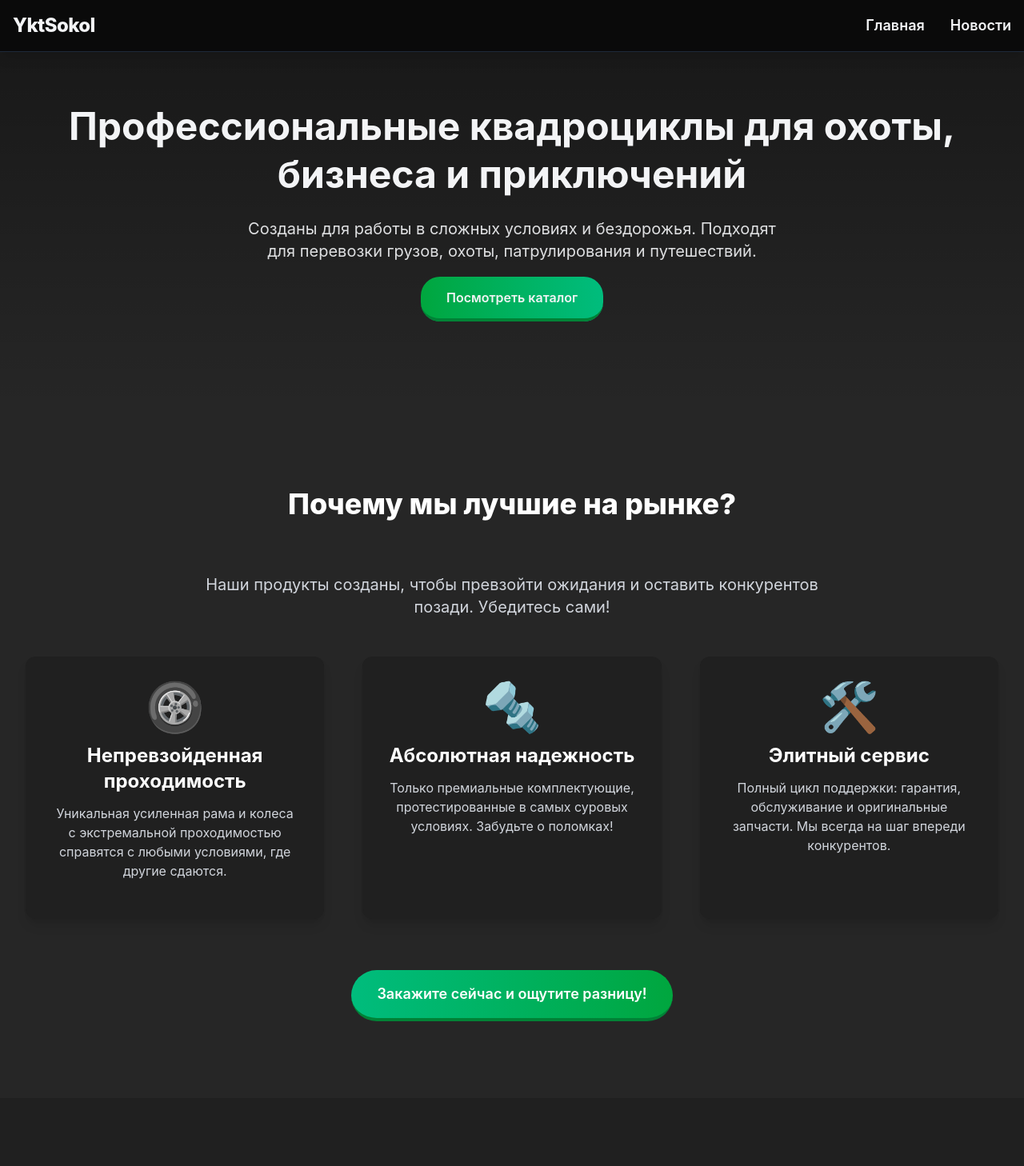
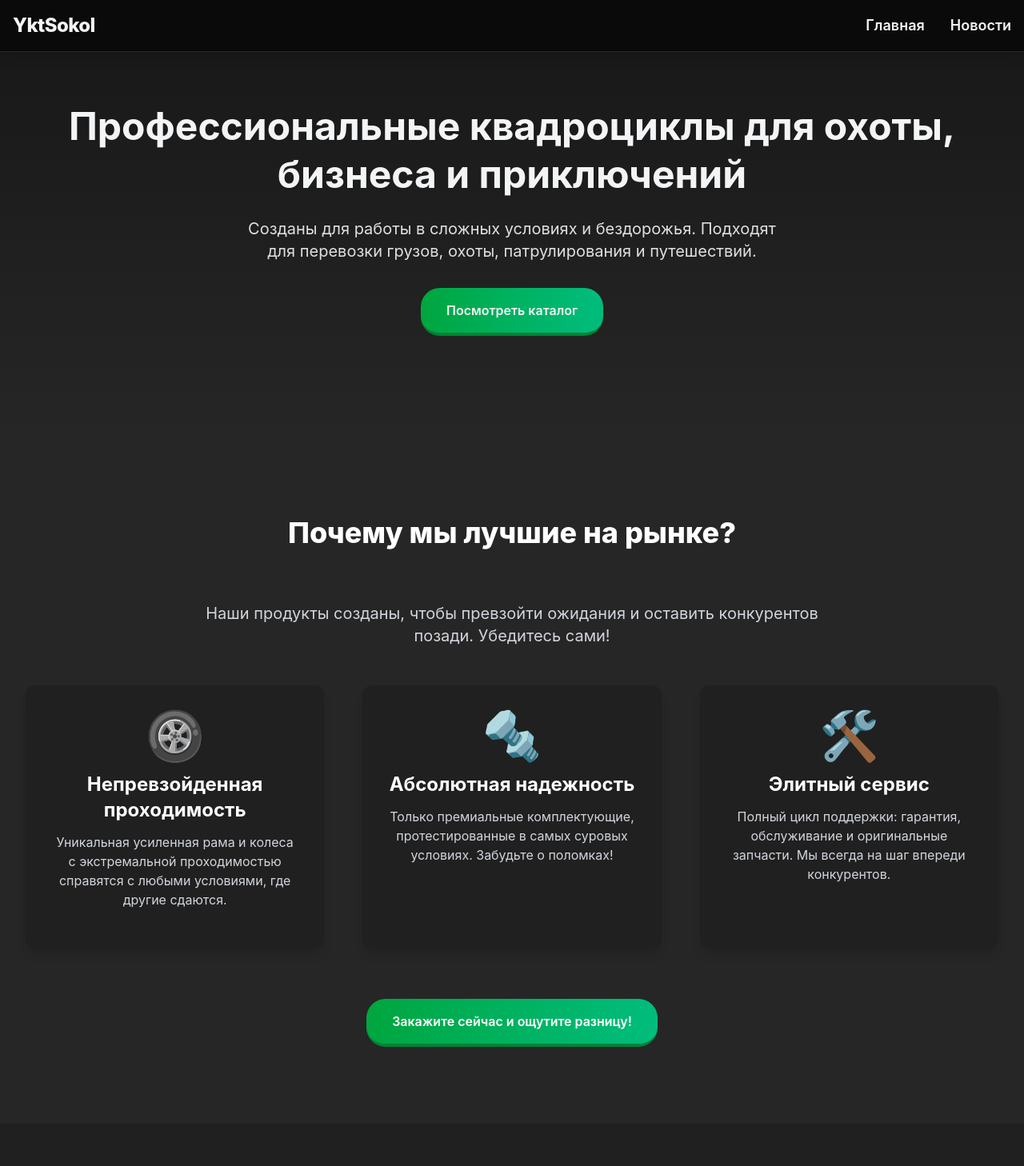
Before and after one commit to ShiruiChan/ykt-sokol, a React (Vite) app: page / in a window 1280 px wide. Shown: the top 1458 px of the page at 80% size. Built offline with nearby package versions, Linux system fonts and the light colour scheme.

Commit message:
улучшена таблица на страницах модели

```diff
--- a/src/components/Features.tsx
+++ b/src/components/Features.tsx
@@ -12,6 +12,13 @@ export default function Features() {
     window.addEventListener('resize', checkMobile);
     return () => window.removeEventListener('resize', checkMobile);
   }, []);
+
+	const scrollToCatalog = () => {
+    const catalogSection = document.getElementById('catalog');
+    if (catalogSection) {
+      catalogSection.scrollIntoView({ behavior: 'smooth' });
+    }
+  };
 
   return (
     <section className="bg-neutral-800 text-white py-16 sm:py-24">
@@ -59,12 +66,12 @@ export default function Features() {
 					</div>
 				</div>
 				<div className="text-center mt-12 sm:mt-16">
-					<a
-						href="#catalog"
-						className="inline-block bg-gradient-to-r from-emerald-500 to-green-600 border-b-4 border-green-700 text-white font-semibold px-6 sm:px-8 py-3 sm:py-4 rounded-full hover:bg-green-500 transition-colors duration-300 text-base sm:text-lg"
+					<button
+						onClick={scrollToCatalog}
+						className="sm:px-8 sm:py-4 bg-gradient-to-r from-green-600 to-emerald-500 border-b-4 border-green-700 px-6 py-3 rounded-3xl font-semibold hover:bg-green-500 transition-colors"
 					>
 						Закажите сейчас и ощутите разницу!
-					</a>
+					</button>
 				</div>
 			</div>
     </section>
--- a/src/components/Hero.tsx
+++ b/src/components/Hero.tsx
@@ -1,4 +1,11 @@
 export default function Hero() {
+  const scrollToCatalog = () => {
+    const catalogSection = document.getElementById('catalog');
+    if (catalogSection) {
+      catalogSection.scrollIntoView({ behavior: 'smooth' });
+    }
+  };
+
   return (
     <section className="bg-neutral-800 text-gray-100 py-24 sm:py-32 text-center relative overflow-hidden">
       <div className="container mx-auto px-4 z-10 relative">
@@ -8,7 +15,12 @@ export default function Hero() {
         <p className="text-lg md:text-xl max-w-2xl mx-auto mb-8 opacity-90">
           Созданы для работы в сложных условиях и бездорожья. Подходят для перевозки грузов, охоты, патрулирования и путешествий.
         </p>
-        <a href="#catalog" className="sm:px-8 sm:py-4 bg-gradient-to-r from-green-600 to-emerald-500 border-b-4 border-green-700 px-6 py-3 rounded-3xl font-semibold hover:bg-green-500 transition-colors">Посмотреть каталог</a>
+        <button
+          onClick={scrollToCatalog}
+          className="sm:px-8 sm:py-4 bg-gradient-to-r from-green-600 to-emerald-500 border-b-4 border-green-700 px-6 py-3 rounded-3xl font-semibold hover:bg-green-500 transition-colors"
+        >
+          Посмотреть каталог
+        </button>
       </div>
       <div className="absolute top-0 left-0 w-full h-full bg-gradient-to-b from-black/40 to-transparent pointer-events-none"></div>
     </section>
--- a/src/pages/ProductPage.tsx
+++ b/src/pages/ProductPage.tsx
@@ -102,7 +102,7 @@ export default function ProductPage() {
 						<div>
 							<img src={product.images[0]} alt={`${product.name} - квадроцикл`} className="w-full rounded-lg shadow-md border-2 border-gray-500" />
 						</div>
-						<div>
+						<div className=''>
 							<h2 className="text-3xl md:text-4xl font-extrabold mb-4 text-gray-100">{product.name}</h2>
 							<p className="mb-4 text-gray-400 leading-relaxed">{product.description}</p>
 
@@ -113,13 +113,14 @@ export default function ProductPage() {
 									className="flex justify-between items-center cursor-pointer"
 								>
 									<h3 className="text-2xl font-semibold text-gray-100">Характеристики</h3>
-									<h3 className="text-gray-300 underline">
+									{/* <h3 className="text-gray-300 underline">
 										{expandedSections.includes("specs") ? "Скрыть" : "Показать всё"}
-									</h3>
+									</h3> */}
 								</div>
 
 								{/* Адаптивная сетка вместо таблицы */}
-								<div className="mt-4 grid grid-cols-1 sm:grid-cols-2 gap-x-4 gap-y-2">
+  							<div className="mt-4 max-h-[400px] overflow-y-auto rounded-lg p-2 bg-neutral-900/30 relative">
+									<div className='grid grid-cols-1 sm:grid-cols-2 gap-x-4 gap-y-2'>
 										{/* Основные характеристики */}
 										{product.specs.size && (
 											<>
@@ -176,9 +177,12 @@ export default function ProductPage() {
 												<div className="text-gray-400">{product.specs.fuelConsumption}</div>
 											</>
 										)}
+									</div>
 
-									{/* Расширенные характеристики — только если пользователь нажал "Показать всё" */}
-									{expandedSections.includes("specs") && product.specs.extendedSpecs && (
+
+									{/* expandedSections.includes("specs") && */}
+									{/* Расширенные характеристики */}
+									{product.specs.extendedSpecs && (
 										<>
 											{Object.entries(product.specs.extendedSpecs).map(([key, value]) => {
 												const specLabels: Record<string, string> = {
@@ -209,6 +213,19 @@ export default function ProductPage() {
 											})}
 										</>
 									)}
+									{/* Прилипающая кнопка внутри блока */}
+									{/* {expandedSections.includes("specs") && (
+										<div className="sticky bottom-1 right-4 h-12">
+											<div className="w-full flex justify-end">
+												<button
+													onClick={() => toggleSection("specs")}
+													className="px-4 py-2 bg-neutral-700 hover:bg-neutral-600 border border-neutral-600 rounded-3xl text-gray-300 transition-colors shadow-lg z-10"
+												>
+													Скрыть
+												</button>
+											</div>
+										</div>
+									)} */}
 								</div>
 							</div>
 
@@ -499,13 +516,13 @@ export default function ProductPage() {
 						className="flex justify-between items-center p-3"
 						onClick={() => selectedAccList.length > 0 && setIsCartOpen(!isCartOpen)}
 					>
-						<div className="flex items-center space-x-2">
-							<button
-								className="text-gray-400 bg-gray-700 p-2 rounded-full relative"
-								onClick={(e) => {
+						<div	onClick={(e) => {
 										e.stopPropagation();
 										setIsCartOpen(!isCartOpen);
 									}}
+									className="flex items-center space-x-2">
+							<button
+								className="text-gray-400 bg-gray-700 p-2 rounded-full relative"
 								aria-label="Показать выбранные аксессуары"
 							>
 								<svg xmlns="http://www.w3.org/2000/svg" width="20" height="20" viewBox="0 0 24 24" fill="none" stroke="currentColor" strokeWidth="2">
```
Lines whose indentation alone changed are shown as unchanged.
